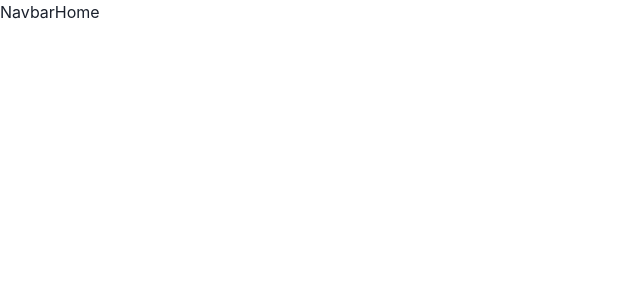
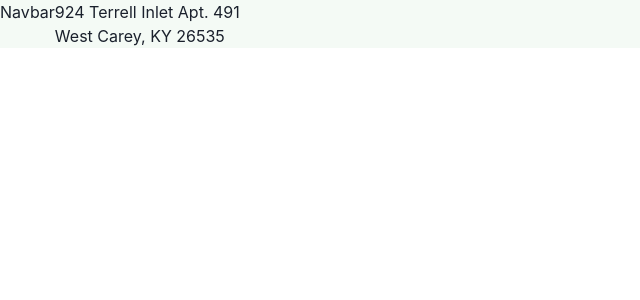
Before and after one commit to msyahrulsp/mitramas-test, a React (Create React App) app: page / in a window 1280 px wide. Shown: the top 300 px of the page, without its empty margins (0-640 px from the left). Built offline with nearby package versions, Linux system fonts and the light colour scheme.

Commit message:
Fix transition

```diff
--- a/src/App.js
+++ b/src/App.js
@@ -6,35 +6,12 @@ import {
   Route,
 } from 'react-router-dom';
 import { routes } from './util/route';
-import { AnimatePresence, motion } from 'framer-motion';
+import { AnimatePresence } from 'framer-motion';
 import { Navbar } from './component/Navbar';
-
-const pageAnimation = {
-  initial: {
-    opacity: 0,
-  },
-  animate: {
-    opacity: 1,
-  },
-  exit: {
-    opacity: 0,
-  },
-};
 
 const AnimatedRoute = () => {
   return (
     <AnimatePresence exitBeforeEnter>
-      <motion.div
-        variants={pageAnimation}
-        initial="initial"
-        animate="animate"
-        exit="exit"
-        transition={
-          {
-            duration: 0.3,
-          }
-        }
-      >
       <Routes>
         {routes.map((route) => {
           return (
@@ -47,7 +24,6 @@ const AnimatedRoute = () => {
           );
         })}
       </Routes>
-      </motion.div>
     </AnimatePresence>
   )
 }
@@ -59,6 +35,7 @@ function App() {
         // TODO cek size
         direction={{ base: 'column', md: 'row' }}
         h="100%"
+        bg="#F4FAF5"
       >
         <Navbar />
         <AnimatedRoute />
--- a/src/pages/Dashboard.jsx
+++ b/src/pages/Dashboard.jsx
@@ -1,9 +1,11 @@
 import React from 'react';
+import { Link } from 'react-router-dom';
+import { PageAnimation } from '../util/animate-page';
 
 export const Dashboard = () => {
   return (
-    <div>
-        Dashboard
-    </div>
+    <PageAnimation>
+        <Link to="/">Dashboard</Link>
+    </PageAnimation>
   )
 }
--- a/src/pages/Home.jsx
+++ b/src/pages/Home.jsx
@@ -1,9 +1,16 @@
 import React from 'react';
+import { Link } from 'react-router-dom';
+import { Text }from '@chakra-ui/react'
+import { PageAnimation } from '../util/animate-page';
 
 export const Home = () => {
     return (
-        <div>
-            Home
-        </div>
-    )
+      <PageAnimation>
+        <Link to="/dashboard">
+            <Text whiteSpace="pre-line">
+                {`924 Terrell Inlet Apt. 491\nWest Carey, KY 26535`}
+            </Text>
+        </Link>
+      </PageAnimation>
+  )
 }
--- /dev/null
+++ b/src/util/animate-page.jsx
@@ -0,0 +1,32 @@
+import React from 'react';
+import { motion } from 'framer-motion';
+
+const pageAnimation = {
+  initial: {
+    opacity: 0,
+  },
+  animate: {
+    opacity: 1,
+  },
+  exit: {
+    opacity: 0,
+  },
+};
+
+export const PageAnimation = ({ children }) => {
+  return (
+    <motion.div
+      variants={pageAnimation}
+      initial="initial"
+      animate="animate"
+      exit="exit"
+      transition={
+        {
+          duration: 0.3,
+        }
+      }
+    >
+      {children}
+    </motion.div>
+  )
+}
```
Lines whose indentation alone changed are shown as unchanged.
